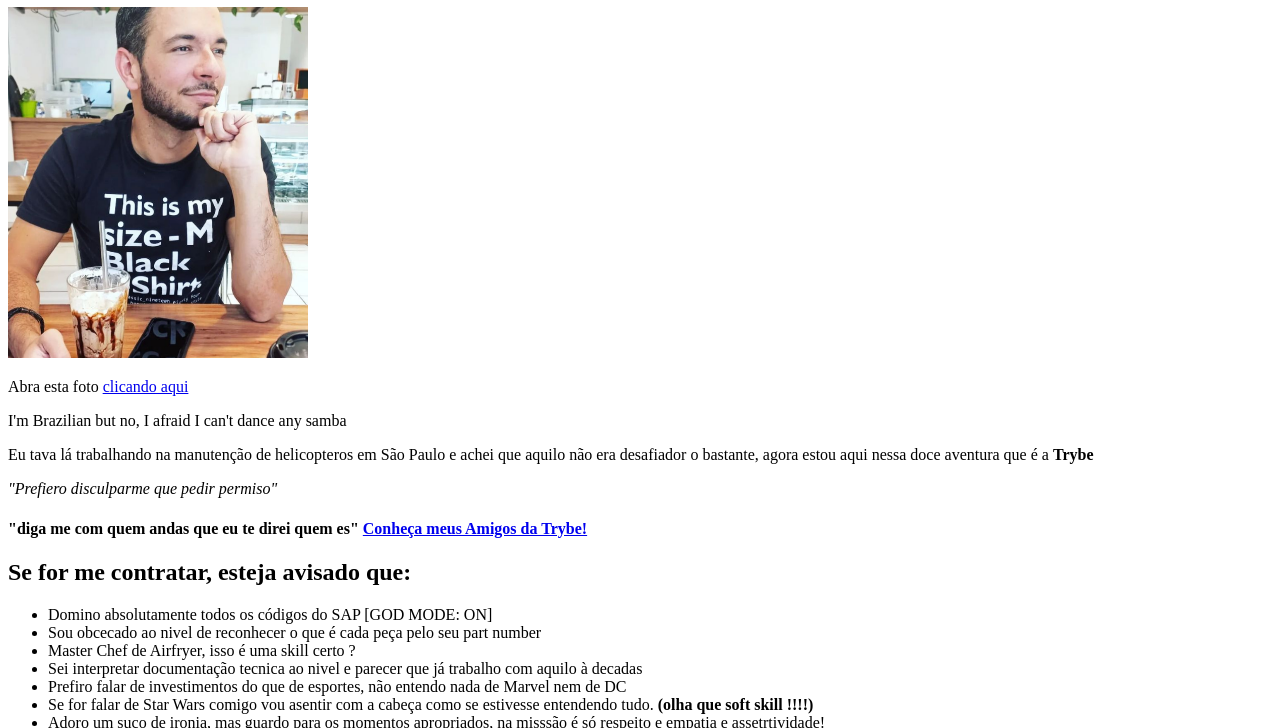
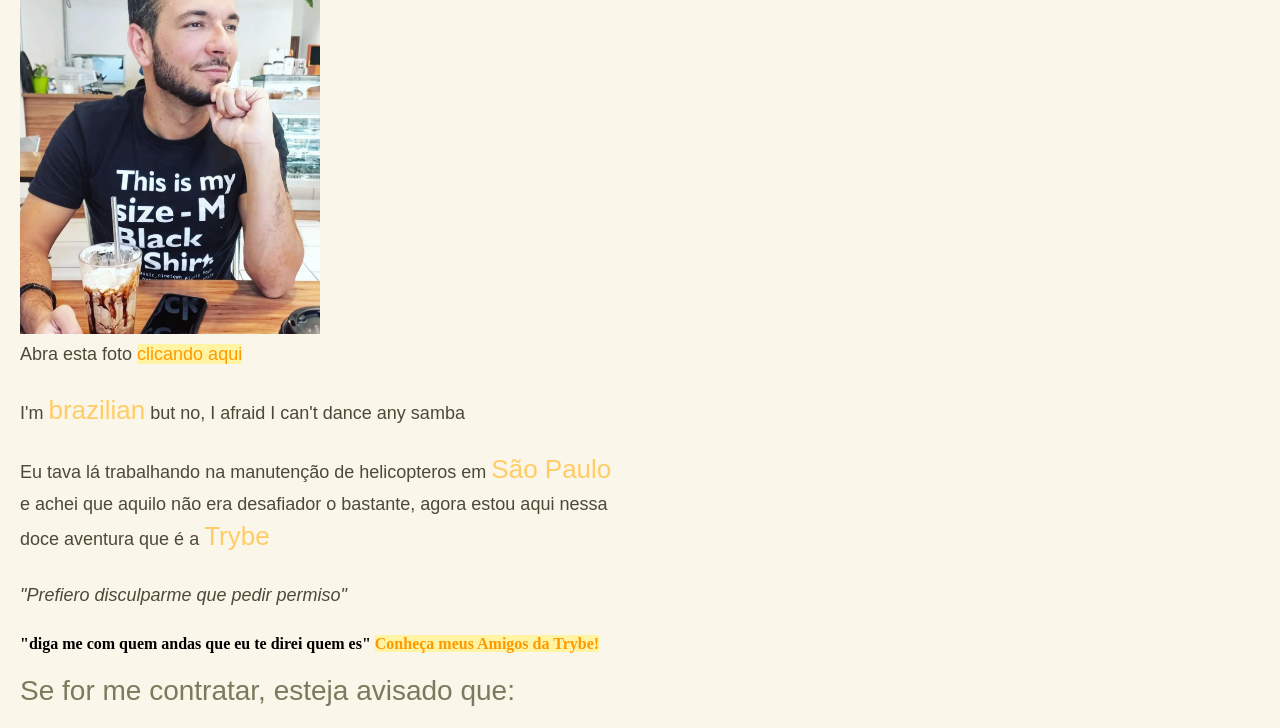
Before and after one commit to Jvieyrah/Jvieiyrah.github.io, a plain HTML site: page index.html in a window 1280 px wide. Shown: the part 73-801 px from the top of the page. Drawn offline with Linux system fonts and the light colour scheme.

Commit message:
Aplicado estilo CSS2

```diff
--- a/index.html
+++ b/index.html
@@ -3,6 +3,11 @@
   <head>
     <meta charset="UTF-8">
     <title>Portifólio de João, em construção!!!</title>
+    <link rel="stylesheet" href="style.css">
+    <style>
+
+    </style>
+
   </head>
   <body>
     <h1>João Carlos Vieira Filho</h1>
@@ -11,9 +16,9 @@
     <!--tinha uma fotinha melhor não ???/-->
 
  <!--Uma breve descrição sobre você, destacando algumas informações como nacionalidade e a cidade/estado onde mora;-->
- <p> I'm Brazilian but no, I afraid I can't dance any samba</p>
+ <p> I'm <strong>brazilian</strong> but no, I afraid I can't dance any samba</p>
 <p> Eu tava lá trabalhando na manutenção de helicopteros em
-    São Paulo e achei que aquilo não era desafiador o bastante, agora estou aqui nessa doce aventura que é a <Strong> Trybe </Strong> </p>
+  <strong>São Paulo</strong> e achei que aquilo não era desafiador o bastante, agora estou aqui nessa doce aventura que é a <Strong> Trybe </Strong> </p>
 <P> <i>  "Prefiero disculparme que pedir permiso" </i> </P>
 <h4> "diga me com quem andas que eu te direi quem es" <a href="interna/index.html"> Conheça meus Amigos da Trybe! <a> </h4>
 
--- /dev/null
+++ b/style.css
@@ -0,0 +1,35 @@
+body {
+    background-color:#faf6e9;
+    margin-left: 20px;
+    max-width: 600px;
+}
+
+h1 { color: #4d4b39; font-family: 'Trocchi', serif; font-size: 45px; font-weight: normal; line-height: 48px; margin: 0; }
+
+
+h2 { color: #7c795d; font-family: 'Source Sans Pro', sans-serif; font-size: 28px; font-weight: 400; line-height: 32px; margin: 0 0 24px; }
+
+
+strong { font-size: 26px; font-weight: 300; color: #ffcc66; margin: 0 0 24px; }
+
+
+p { color: #4c4a37; font-family: 'Source Sans Pro', sans-serif; font-size: 18px; line-height: 32px; margin: 0 0 24px; }
+
+
+
+
+a { color: #ff9900; background: #fff4a3; text-decoration: none; }
+
+
+a:hover { color: #ffcc66 }
+
+}
+
+
+ul {
+    background-color: #E9F1F7;
+    padding: 14px;
+    padding-left: 35px;
+    color: rgb(106, 90, 0);
+
+}
```
